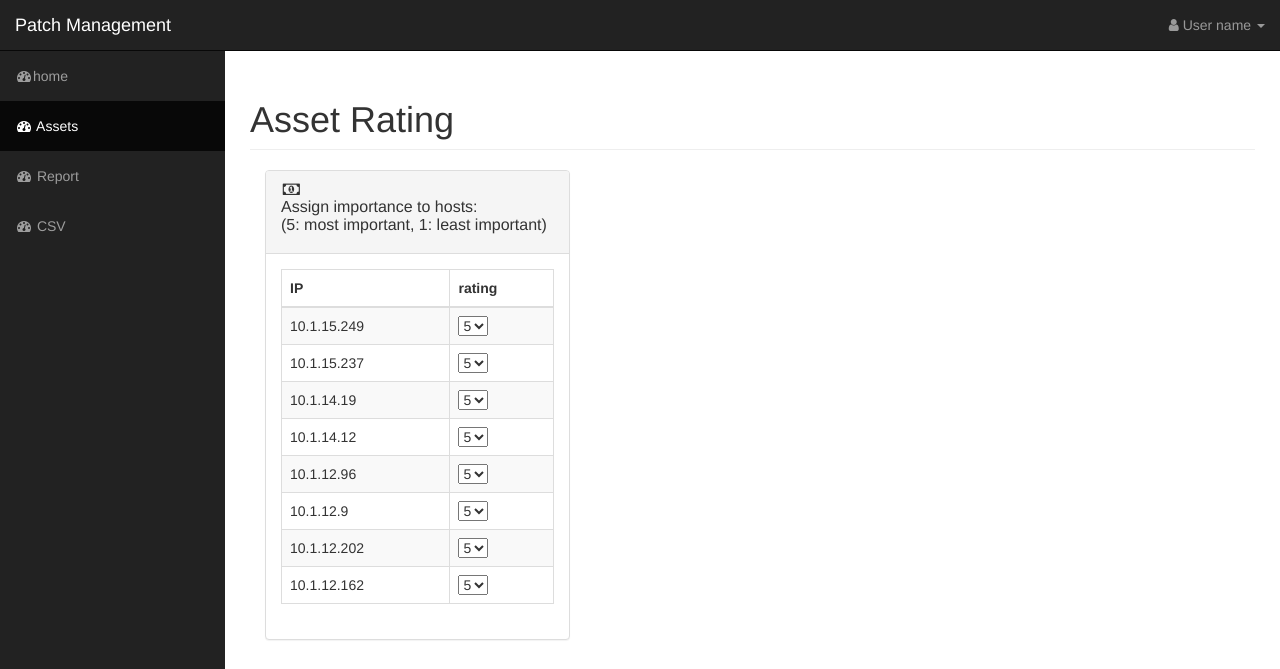
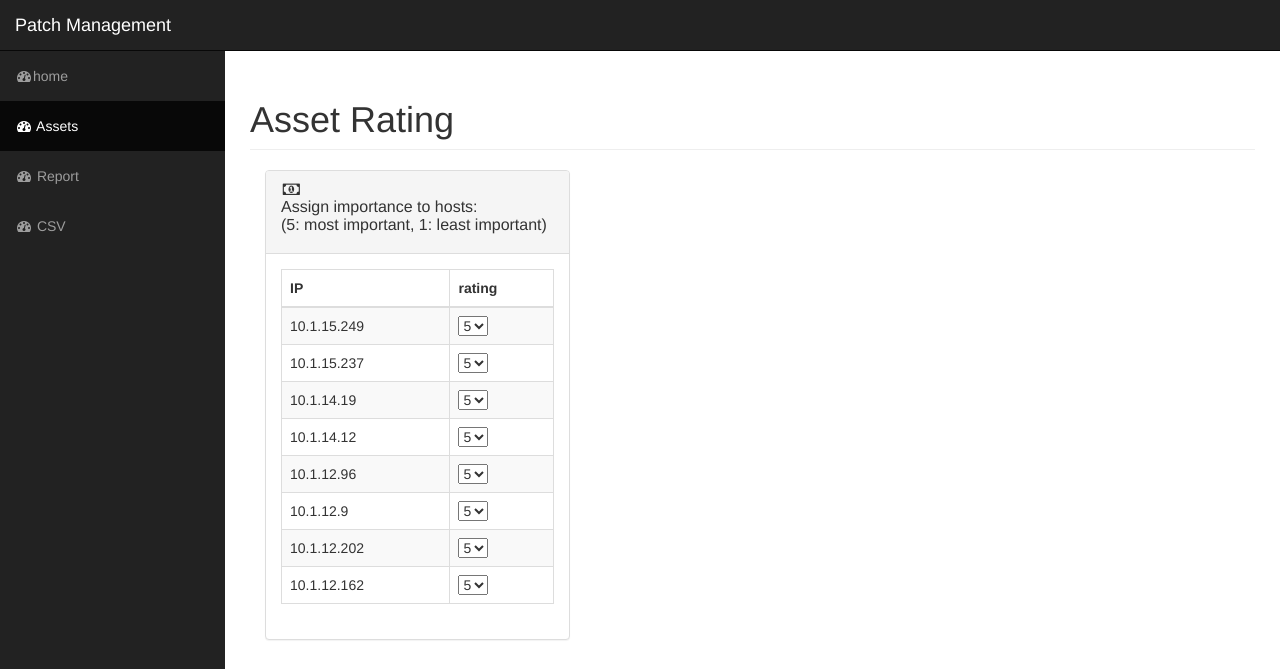
Before and after one commit to Pramothini/webapp, a Django app: page /assets/ in a window 1280 px wide. Shown: the top 669 px of the page. Run offline with Django 3.2, Linux system fonts and the light colour scheme; data comes from the database, SQL or seed files in the repository; parts of the project's set-up code (start-up, migrations or seed data) failed here and were passed over; some libraries are stand-ins or nearby versions.

Commit message:
removed unwanted UI in assetData.html

```diff
--- a/showReport/templates/assetData.html
+++ b/showReport/templates/assetData.html
@@ -46,27 +46,7 @@
                 </button>
                 <a class="navbar-brand" href="#">Patch Management</a>
             </div>
-            <!-- Top Menu Items -->
-            <ul class="nav navbar-right top-nav">
-                <li class="dropdown">
-                    <a href="#" class="dropdown-toggle" data-toggle="dropdown"><i class="fa fa-user"></i> User name <b class="caret"></b></a>
-                    <ul class="dropdown-menu">
-                        <li>
-                            <a href="#"><i class="fa fa-fw fa-user"></i> Profile</a>
-                        </li>
-                        <li>
-                            <a href="#"><i class="fa fa-fw fa-envelope"></i> Inbox</a>
-                        </li>
-                        <li>
-                            <a href="#"><i class="fa fa-fw fa-gear"></i> Settings</a>
-                        </li>
-                        <li class="divider"></li>
-                        <li>
-                            <a href="#"><i class="fa fa-fw fa-power-off"></i> Log Out</a>
-                        </li>
-                    </ul>
-                </li>
-            </ul>
+
             <!-- Sidebar Menu Items - These collapse to the responsive navigation menu on small screens -->
             <div class="collapse navbar-collapse navbar-ex1-collapse">
                 <ul class="nav navbar-nav side-nav">
```
